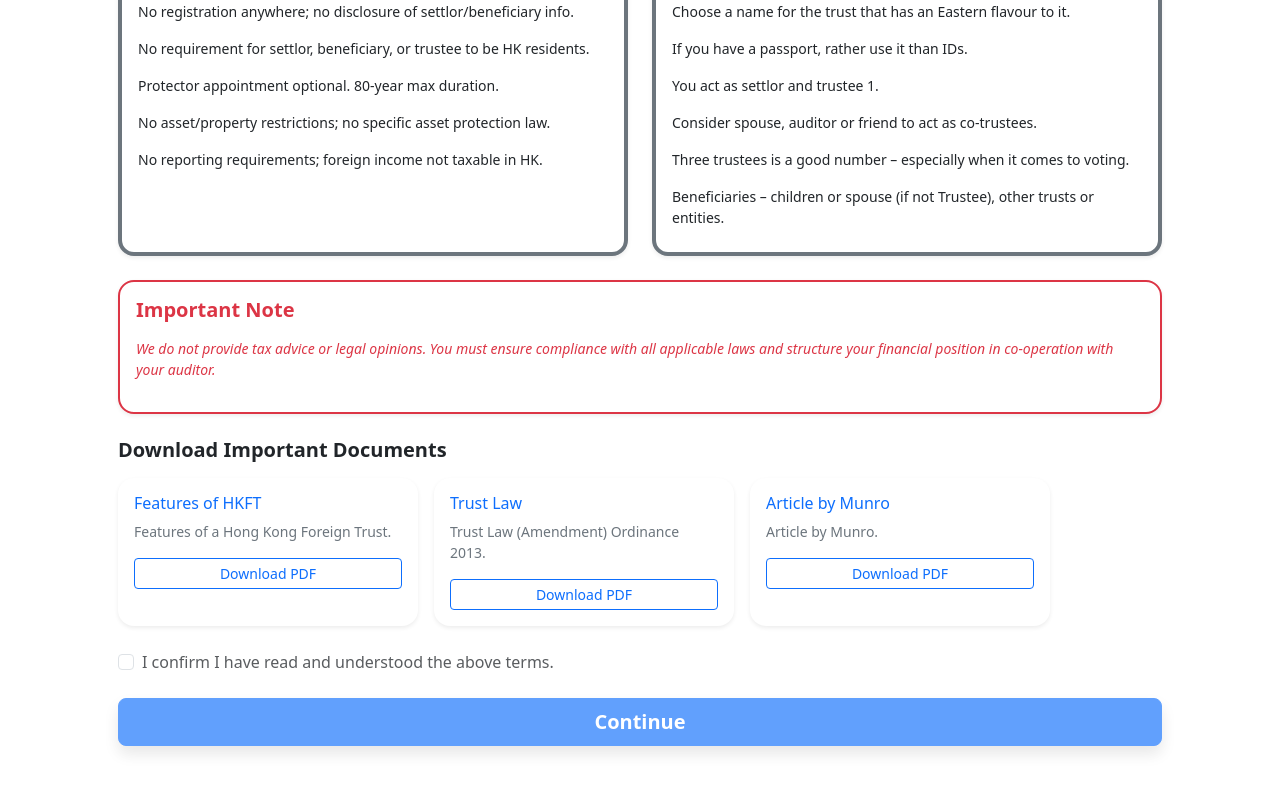
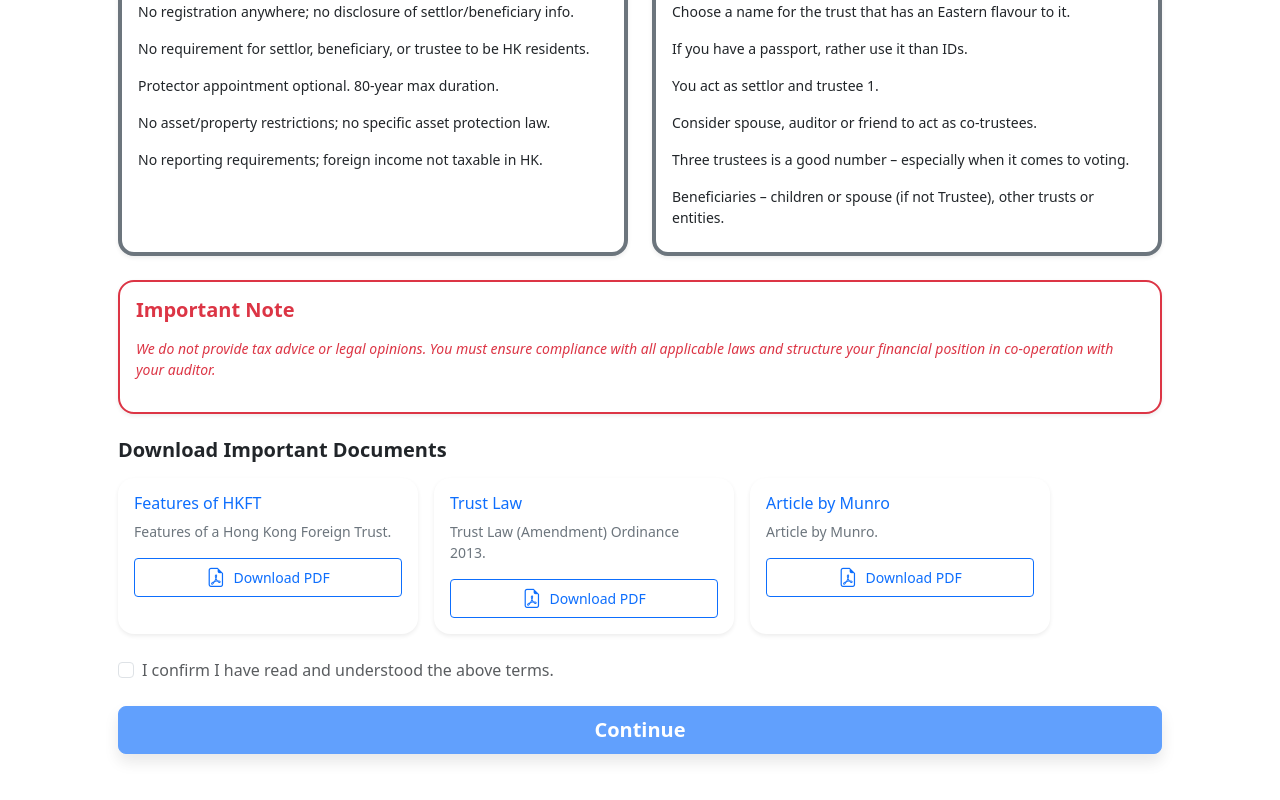
Before and after one commit to WhitelightningDev/hongkongtrust, an Angular app: page / in a window 1280 px wide. Shown: the part 806-1606 px from the top of the page. Built offline with nearby package versions, Linux system fonts and the light colour scheme.

Commit message:
`Refactor PDF downloads section in welcome page and add Bootstrap Icons CSS link to index.html`

```diff
--- a/src/app/pages/welcomepage/welcomepage.html
+++ b/src/app/pages/welcomepage/welcomepage.html
@@ -115,8 +115,7 @@
       </div>
     </div>
   </div>
-
- <!-- PDF Downloads Section -->
+<!-- PDF Downloads Section -->
 <div class="row mb-4">
   <div class="col-12">
     <h5 class="fw-bold mb-3">Download Important Documents</h5>
@@ -125,10 +124,11 @@
         <h6 class="text-primary">Features of HKFT</h6>
         <p class="small text-secondary">Features of a Hong Kong Foreign Trust.</p>
         <button
-          class="btn btn-outline-primary btn-sm w-100"
+          class="btn btn-outline-primary btn-sm w-100 d-flex align-items-center justify-content-center gap-2"
           (click)="downloadPdf('/HongKongForeignTrustFeatures.pdf', 'HongKongForeignTrustFeatures.pdf')"
           type="button"
         >
+          <i class="bi bi-file-earmark-pdf" style="font-size: 1.2rem;"></i>
           Download PDF
         </button>
       </div>
@@ -137,10 +137,11 @@
         <h6 class="text-primary">Trust Law</h6>
         <p class="small text-secondary">Trust Law (Amendment) Ordinance 2013.</p>
         <button
-          class="btn btn-outline-primary btn-sm w-100"
-          (click)="downloadPdf('/HKGTrustOrdinance.pdf', 'HKGTrustOrdinance.pdf.pdf')"
+          class="btn btn-outline-primary btn-sm w-100 d-flex align-items-center justify-content-center gap-2"
+          (click)="downloadPdf('/HKGTrustOrdinance.pdf', 'HKGTrustOrdinance.pdf')"
           type="button"
         >
+          <i class="bi bi-file-earmark-pdf" style="font-size: 1.2rem;"></i>
           Download PDF
         </button>
       </div>
@@ -149,16 +150,18 @@
         <h6 class="text-primary">Article by Munro</h6>
         <p class="small text-secondary">Article by Munro.</p>
         <button
-          class="btn btn-outline-primary btn-sm w-100"
+          class="btn btn-outline-primary btn-sm w-100 d-flex align-items-center justify-content-center gap-2"
           (click)="downloadPdf('/ArticlebyMunro.pdf', 'Article by Munro.pdf')"
           type="button"
         >
+          <i class="bi bi-file-earmark-pdf" style="font-size: 1.2rem;"></i>
           Download PDF
         </button>
       </div>
     </div>
   </div>
 </div>
+
 
 
   <!-- Confirmation & Submit -->
--- a/src/index.html
+++ b/src/index.html
@@ -8,6 +8,11 @@
 
   <!-- Favicon -->
   <link rel="icon" type="image/x-icon" href="hongkonglogo.png">
+  <link
+  rel="stylesheet"
+  href="https://cdn.jsdelivr.net/npm/bootstrap-icons@1.10.5/font/bootstrap-icons.css"
+/>
+
 
   <!-- Open Graph meta tags for social media preview -->
   <meta property="og:title" content="HKNFT - Hong Kong Foreign Trust">
```
